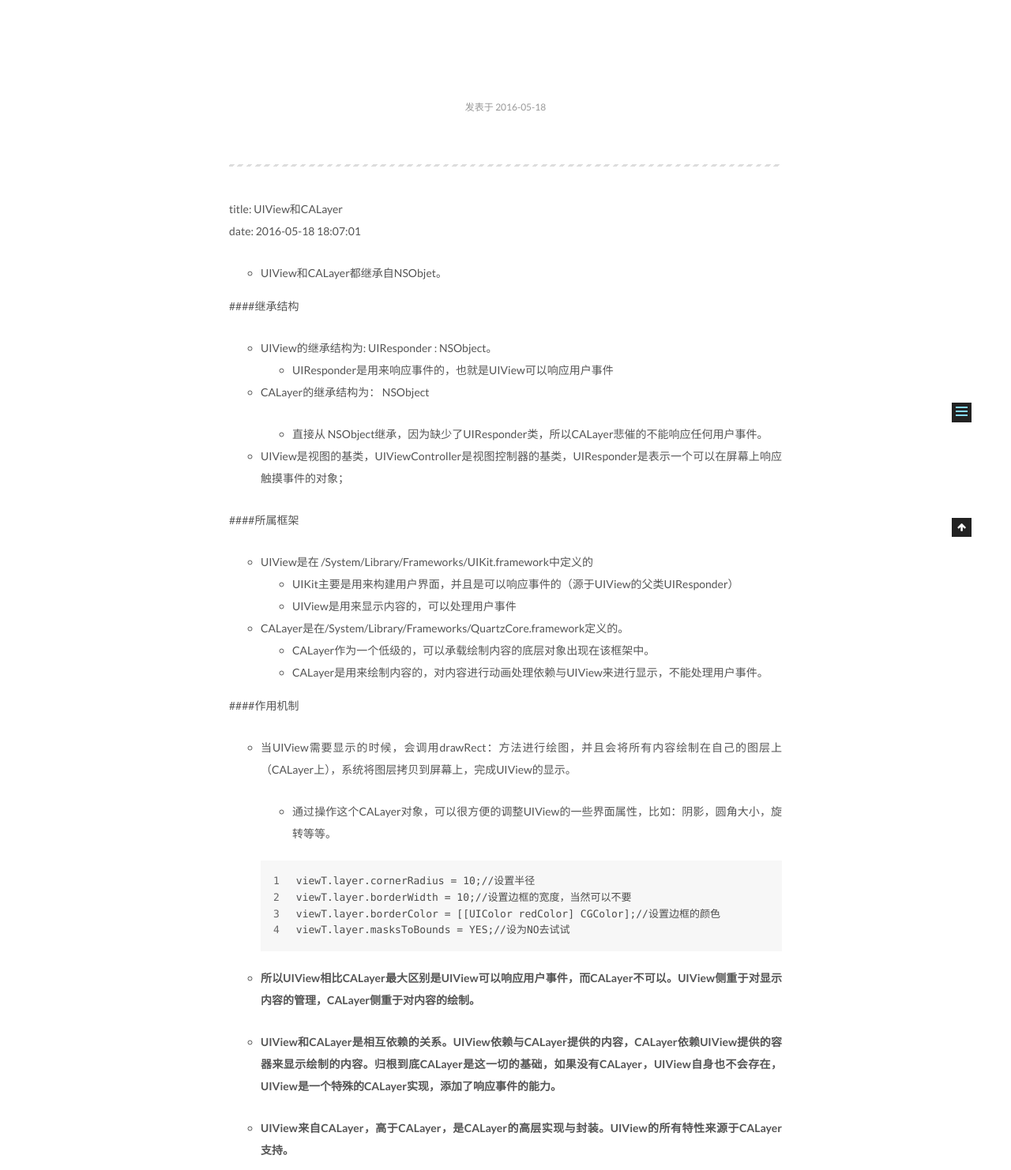
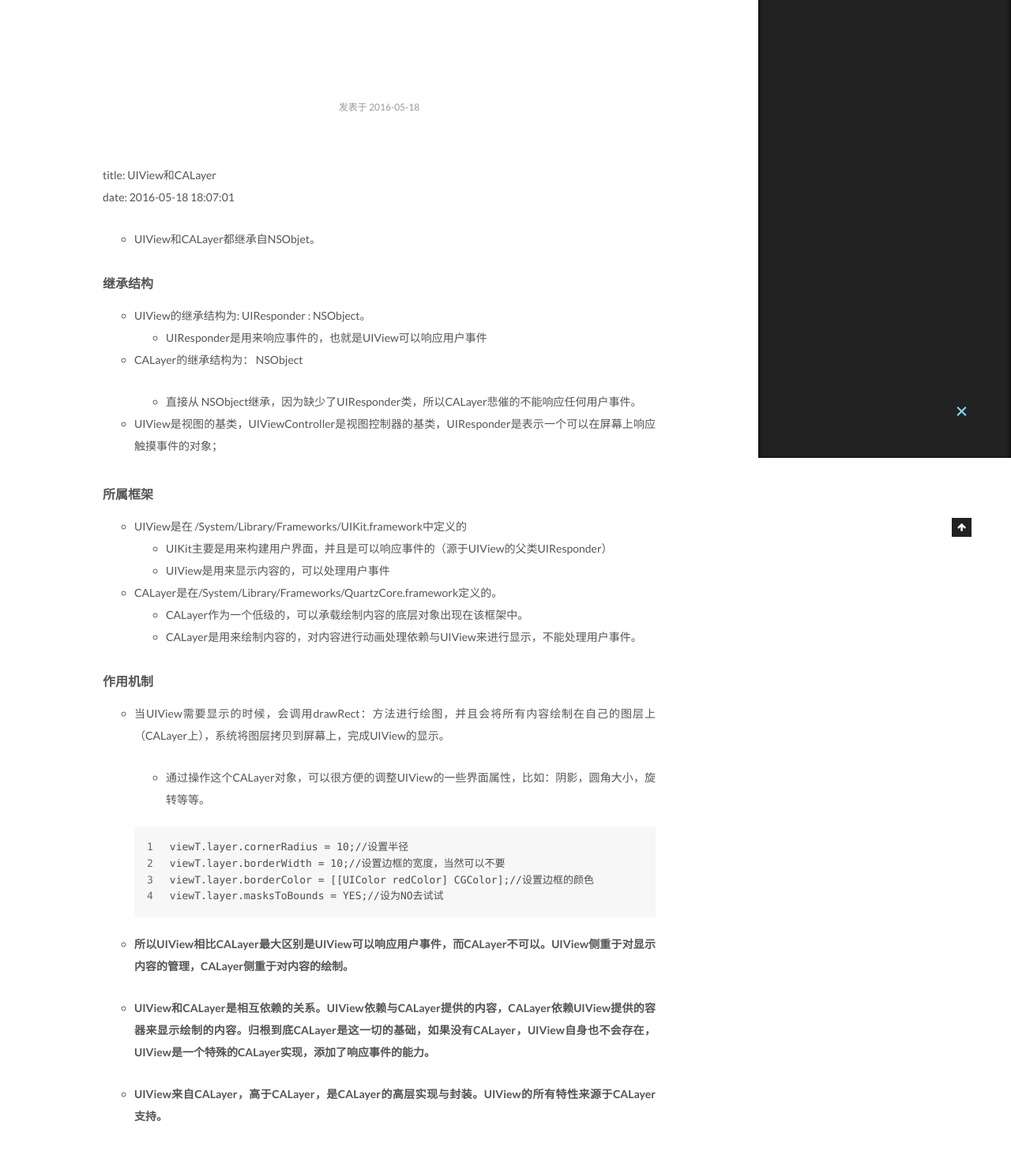
Before and after one commit to zhumuzhi/zhumuzhi.github.io, a plain HTML site: page 2016/05/18/UIView和CALayer/index.html in a window 1280 px wide. Shown: the part 220-1702 px from the top of the page at 79% size. Drawn offline with Linux system fonts and the light colour scheme.

Commit message:
Site updated: 2016-05-18 18:58:02

```diff
--- a/2016/05/18/UIView和CALayer/index.html
+++ b/2016/05/18/UIView和CALayer/index.html
@@ -88,15 +88,14 @@
 
 UIView和CALayer都继承自NSObjet。
 
-####继承结构
-
+继承结构
 UIView的继承结构为: UIResponder : NSObject。
 UIResponder是用来响应事件的，也就是UIView可以响应用户事件
 
 
 CALayer的继承结构为： NSObject
 
-直接从 NS">
+直接从 NSObject">
 <meta property="og:type" content="article">
 <meta property="og:title" content="朱慕之的Blog">
 <meta property="og:url" content="http://yoursite.com/2016/05/18/UIView和CALayer/index.html">
@@ -105,31 +104,29 @@ CALayer的继承结构为： NSObject
 
 UIView和CALayer都继承自NSObjet。
 
-####继承结构
-
+继承结构
 UIView的继承结构为: UIResponder : NSObject。
 UIResponder是用来响应事件的，也就是UIView可以响应用户事件
 
 
 CALayer的继承结构为： NSObject
 
-直接从 NS">
-<meta property="og:updated_time" content="2016-05-18T10:24:01.000Z">
+直接从 NSObject">
+<meta property="og:updated_time" content="2016-05-18T10:54:12.000Z">
 <meta name="twitter:card" content="summary">
 <meta name="twitter:title" content="朱慕之的Blog">
 <meta name="twitter:description" content="title: UIView和CALayerdate: 2016-05-18 18:07:01
 
 UIView和CALayer都继承自NSObjet。
 
-####继承结构
-
+继承结构
 UIView的继承结构为: UIResponder : NSObject。
 UIResponder是用来响应事件的，也就是UIView可以响应用户事件
 
 
 CALayer的继承结构为： NSObject
 
-直接从 NS">
+直接从 NSObject">
 
 
 
@@ -307,13 +304,11 @@ CALayer的继承结构为： NSObject
 
 
 
-        <hr>
-<p>title: UIView和CALayer<br>date: 2016-05-18 18:07:01</p>
+        <p>title: UIView和CALayer<br>date: 2016-05-18 18:07:01</p>
 <ul>
 <li>UIView和CALayer都继承自NSObjet。</li>
 </ul>
-<p>####继承结构</p>
-<ul>
+<h4 id="继承结构"><a href="#继承结构" class="headerlink" title="继承结构"></a>继承结构</h4><ul>
 <li>UIView的继承结构为: UIResponder : NSObject。<ul>
 <li>UIResponder是用来响应事件的，也就是UIView可以响应用户事件    </li>
 </ul>
@@ -326,8 +321,7 @@ CALayer的继承结构为： NSObject
 <li><p>UIView是视图的基类，UIViewController是视图控制器的基类，UIResponder是表示一个可以在屏幕上响应触摸事件的对象；</p>
 </li>
 </ul>
-<p>####所属框架</p>
-<ul>
+<h4 id="所属框架"><a href="#所属框架" class="headerlink" title="所属框架"></a>所属框架</h4><ul>
 <li>UIView是在 /System/Library/Frameworks/UIKit.framework中定义的<ul>
 <li>UIKit主要是用来构建用户界面，并且是可以响应事件的（源于UIView的父类UIResponder）</li>
 <li>UIView是用来显示内容的，可以处理用户事件</li>
@@ -339,8 +333,7 @@ CALayer的继承结构为： NSObject
 </ul>
 </li>
 </ul>
-<p>####作用机制</p>
-<ul>
+<h4 id="作用机制"><a href="#作用机制" class="headerlink" title="作用机制"></a>作用机制</h4><ul>
 <li><p>当UIView需要显示的时候，会调用drawRect：方法进行绘图，并且会将所有内容绘制在自己的图层上（CALayer上），系统将图层拷贝到屏幕上，完成UIView的显示。</p>
 <ul>
 <li>通过操作这个CALayer对象，可以很方便的调整UIView的一些界面属性，比如：阴影，圆角大小，旋转等等。</li>
@@ -483,7 +476,7 @@ CALayer的继承结构为： NSObject
 
 
 
-              <p class="post-toc-empty">此文章未包含目录</p>
+              <div class="post-toc-content"><ol class="nav"><li class="nav-item nav-level-4"><a class="nav-link" href="#继承结构"><span class="nav-number">1.</span> <span class="nav-text">继承结构</span></a></li><li class="nav-item nav-level-4"><a class="nav-link" href="#所属框架"><span class="nav-number">2.</span> <span class="nav-text">所属框架</span></a></li><li class="nav-item nav-level-4"><a class="nav-link" href="#作用机制"><span class="nav-number">3.</span> <span class="nav-text">作用机制</span></a></li></ol></div>
 
           </div>
         </section>
--- a/css/main.css
+++ b/css/main.css
@@ -1548,7 +1548,7 @@ pre .javascript .function {
   width: 4px;
   height: 4px;
   border-radius: 50%;
-  background: #9ee0ff;
+  background: #83aacf;
 }
 .links-of-blogroll {
   font-size: 13px;
```
Also changed, not shown: index.html (+4 -8 lines).
